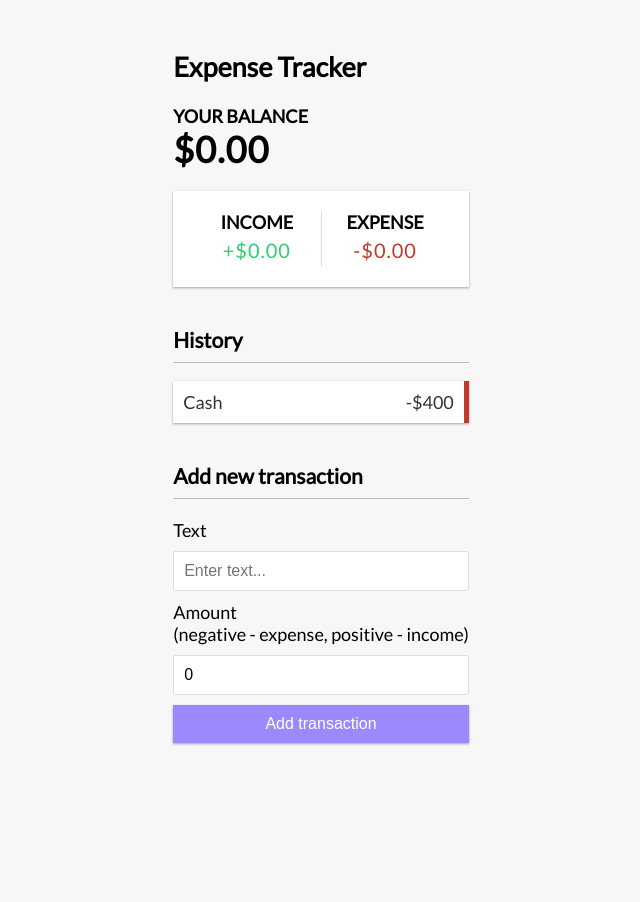
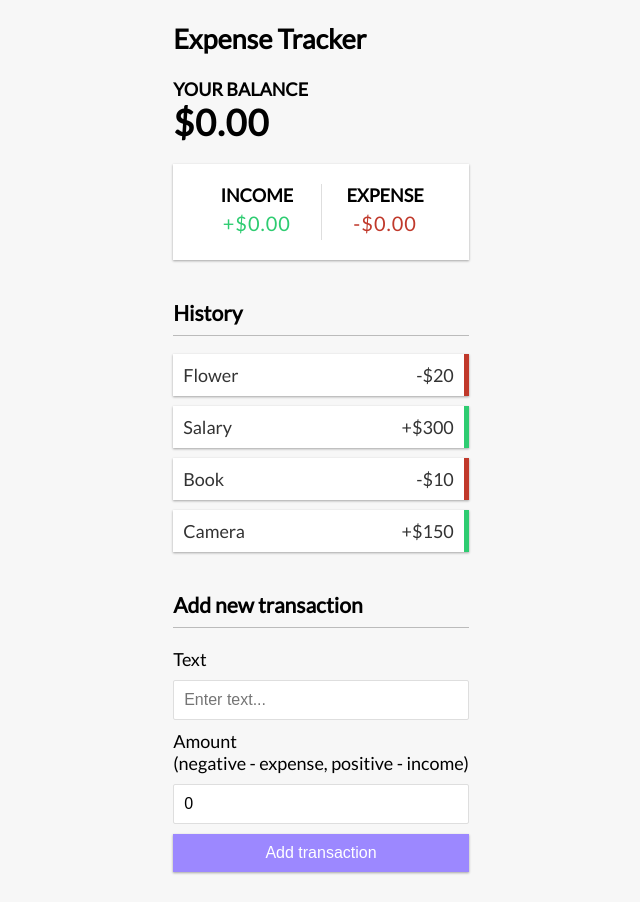
Before and after one commit to TheDarkLady/Expense_tracter, a React (Vite) app: page / in a window 1280 px wide. Shown: the whole page, without its empty margins (319-959 px from the left). Before the commit the page ends 800 px from the top, so only its background shows below. Built offline with nearby package versions, Linux system fonts and the light colour scheme.

Commit message:
tranction.jsx is added

```diff
--- /dev/null
+++ b/src/components/Transaction.jsx
@@ -0,0 +1,12 @@
+import React from 'react'
+
+function Transaction({transaction}) {
+    const sign = transaction.amount < 0 ? '-' : '+'
+  return (
+    <li key={transaction.id} className={transaction.amount < 0 ? 'minus' : 'plus'}>
+            {transaction.text} <span>{}{sign}${Math.abs(transaction.amount)}</span>
+          </li>
+  )
+}
+
+export default Transaction
--- a/src/components/transactionsList.jsx
+++ b/src/components/transactionsList.jsx
@@ -1,13 +1,18 @@
-import React from 'react'
+import React, { useContext } from 'react'
+import { GlobalContext } from '../context/GlobalState'
+import Transaction from './Transaction'
+function transactionsList() {
+  const {transactions} = useContext(GlobalContext)
+  // console.log(context);
 
-function transactionsList() {
   return (
     <div>
        <h3>History</h3>
       <ul id="list" className="list">
-        <li className="minus">
-          Cash <span>-$400</span><button className="delete-btn">x</button>
-        </li>
+        {transactions.map((transaction) => (
+          <Transaction  key={transaction.id} transaction={transaction}/>
+        ))}
+
       </ul>
     </div>
   )
```
